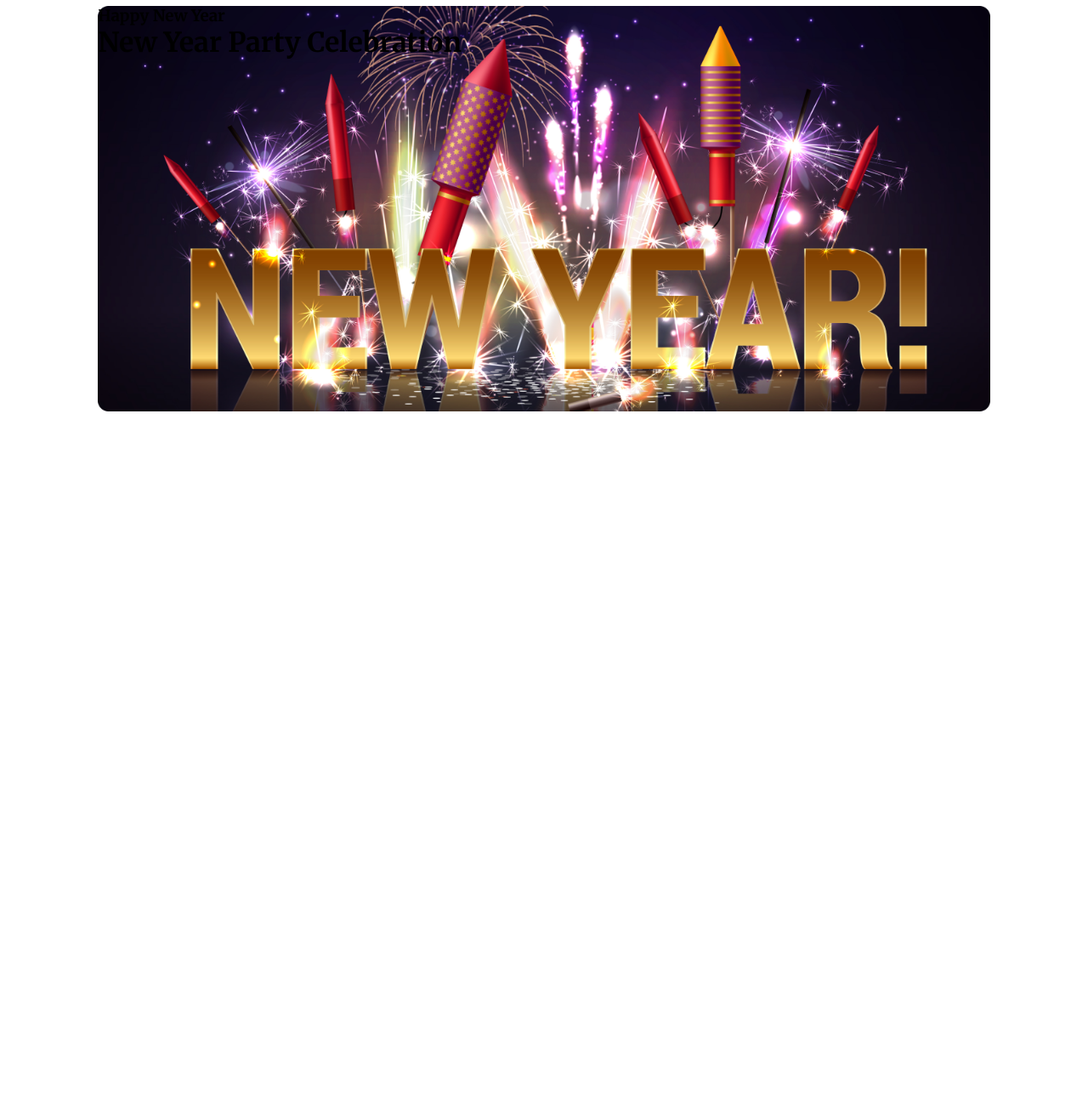
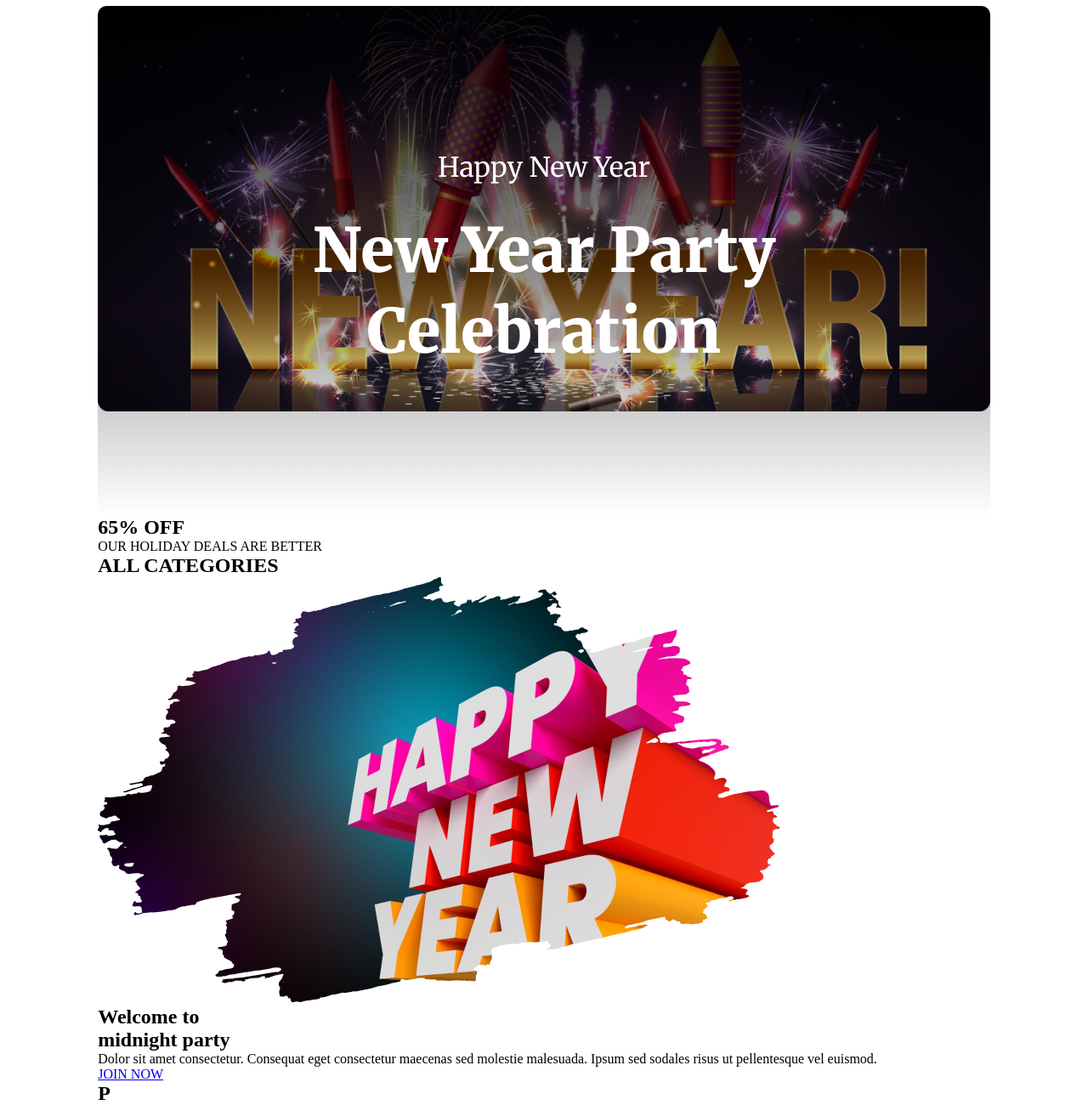
Before and after one commit to saifullah-10/assignment-1, a plain HTML site: page index.html in a window 1280 px wide. Shown: the part 41-1341 px from the top of the page at 85% size. Before the commit the page ends 800 px from the top, so only its background shows below. Drawn offline with Linux system fonts and the light colour scheme.

Commit message:
update html and css

```diff
--- a/index.html
+++ b/index.html
@@ -9,6 +9,9 @@
     <link rel="preconnect" href="https://fonts.gstatic.com" crossorigin>
     <link href="https://fonts.googleapis.com/css2?family=Merriweather:wght@300;400;700;900&display=swap"
         rel="stylesheet">
+    <link
+        href="https://fonts.googleapis.com/css2?family=Inter:wght@200;400;700;800&family=Merriweather:wght@300;400;700;900&display=swap"
+        rel="stylesheet">
     <link rel="stylesheet" href="main.css">
 </head>
 
@@ -16,11 +19,32 @@
     <!-- Start Header Area -->
     <header class="global">
         <div class="header_area">
-            <h3>Happy New Year</h3>
-            <h1>New Year Party Celebration</h1>
+            <div class="header_shadow">
+                <h3>Happy New Year</h3>
+                <h1>New Year Party <br> Celebration</h1>
+            </div>
         </div>
     </header>
     <!-- Stop Header Area -->
+    <!-- Start Main Area -->
+    <main class="global">
+        <section class="discount_section">
+            <h1>65% OFF</h1>
+            <p>OUR HOLIDAY DEALS ARE BETTER</p>
+            <h2>ALL CATEGORIES</h2>
+            <img src="./images/New Year Photo.png" alt="New Year Image">
+        </section>
+        <section>
+            <h1>Welcome to <br> midnight party</h1>
+            <p>Dolor sit amet consectetur. Consequat eget consectetur maecenas sed molestie malesuada. Ipsum sed sodales
+                risus ut pellentesque vel euismod. </p>
+            <a href="#">JOIN NOW</a>
+        </section>
+        <section>
+            <h2>P</h2>
+        </section>
+    </main>
+    <!-- Stop Main Area -->
 </body>
 
 </html>
--- a/main.css
+++ b/main.css
@@ -1,21 +1,28 @@
 /* Global Style Start */
-*{
+* {
     margin: 0;
     padding: 0;
     box-sizing: border-box;
 }
-body{
-    font-family: 'Merriweather', serif;
-}
-.global{
+
+/* font-family: 'Merriweather', serif;
+    font-family: Inter; */
+
+.global {
     width: 82%;
     margin: 0 auto;
     max-width: 1320px;
 }
+
 /* Global Style Stop */
 
 /* Header Style Start */
-.header_area{
+header>* {
+    font-family: 'Merriweather', serif;
+    color: white;
+}
+
+.header_area {
     width: 100%;
     height: 600px;
     background: url("./images/Banner\ Image.png");
@@ -23,5 +30,32 @@ body{
     background-size: 100%;
     margin-top: 6vh;
 
+
 }
+
+.header_shadow {
+    width: 100%;
+    height: 600px;
+    background-image: linear-gradient(rgba(0, 0, 0, 0.9), rgba(0, 0, 0, 0));
+    border-radius: 10px;
+    display: flex;
+    flex-direction: column;
+    justify-content: center;
+}
+
+
+.header_shadow>h3 {
+    text-align: center;
+    font-size: 32px;
+    font-weight: 400;
+    margin-bottom: 30px;
+}
+
+.header_shadow>h1 {
+    text-align: center;
+    font-size: 72px;
+    font-weight: 900;
+    line-height: 95px;
+}
+
 /* Header Style Stop */
```
